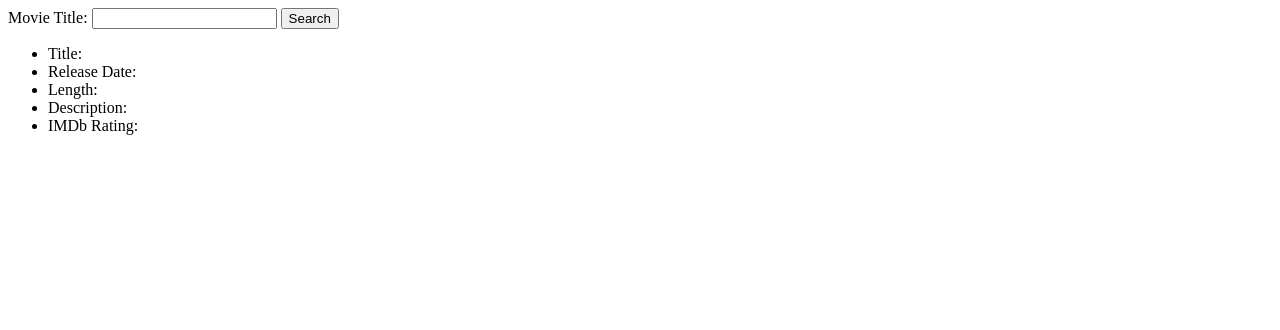
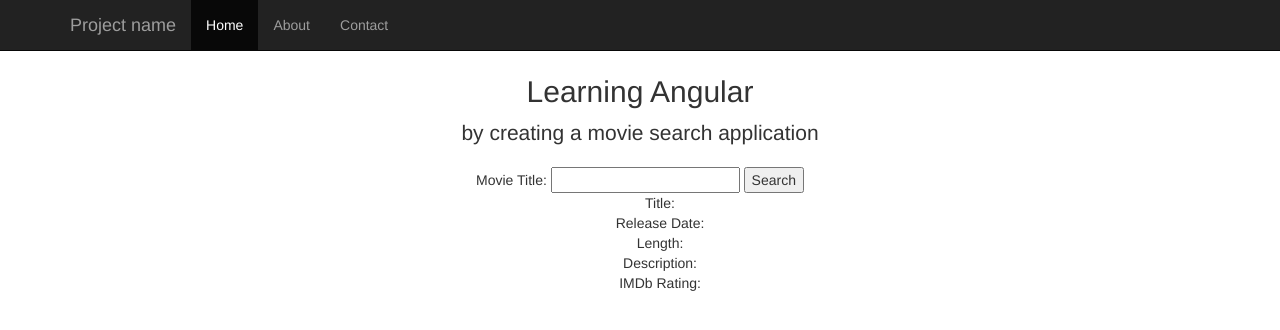
Before and after one commit to Roilan/learning-angular, a website: page index.html in a window 1280 px wide. Drawn offline with nearby package versions, Linux system fonts and the light colour scheme.

Commit message:
bootstrap

```diff
--- a/assets/scss/app.scss
+++ b/assets/scss/app.scss
@@ -1 +1,18 @@
 // causes gulp error if empty
+
+body {
+	padding-top: 50px;
+}
+
+ul {
+	li {
+		list-style-type: none;
+	}
+}
+
+.main-content {
+	padding: 5px 15px;
+	text-align: center;
+
+
+}
--- a/index.html
+++ b/index.html
@@ -17,12 +17,37 @@
     <script src="https://oss.maxcdn.com/libs/respond.js/1.4.2/respond.min.js"></script>
   <![endif]-->
 
+  <link rel="stylesheet" href="//maxcdn.bootstrapcdn.com/bootstrap/3.3.1/css/bootstrap.min.css" type="text/css">
   <link rel="stylesheet" href="assets/css/app.css">
 </head>
 
 <body>
+  <nav class="navbar navbar-inverse navbar-fixed-top" role="navigation">
+  <div class="container">
+  <div class="navbar-header">
+    <button type="button" class="navbar-toggle collapsed" data-toggle="collapse" data-target="#navbar" aria-expanded="false" aria-controls="navbar">
+      <span class="sr-only">Toggle navigation</span>
+      <span class="icon-bar"></span>
+      <span class="icon-bar"></span>
+      <span class="icon-bar"></span>
+    </button>
+    <a class="navbar-brand" href="#">Project name</a>
+  </div>
+  <div id="navbar" class="collapse navbar-collapse">
+    <ul class="nav navbar-nav">
+      <li class="active"><a href="#">Home</a></li>
+      <li><a href="#about">About</a></li>
+      <li><a href="#contact">Contact</a></li>
+    </ul>
+  </div><!--/.nav-collapse -->
+  </div>
+  </nav>
 
-  <div ng-controller="MovieCtrl">
+  <div class="row">
+    <div ng-controller="MovieCtrl" class="container main-content">
+      <h2>Learning Angular</h2>
+      <p class="lead">by creating a movie search application</p>
+
       <form ng-submit="search(searchMovie)">
       Movie Title: <input type="text" ng-model="searchMovie">
       <button>Search</button>
@@ -36,7 +61,7 @@
         <li>IMDb Rating: {{rating}}</li>
       </ul>
     </div>
-
+  </div> <!-- end row -->
 
   <script src="//ajax.googleapis.com/ajax/libs/angularjs/1.2.27/angular.min.js"></script>
   <script src="assets/js/app.js"></script>
```
Also changed, not shown: assets/css/app.css. Lines whose indentation alone changed are shown as unchanged.
